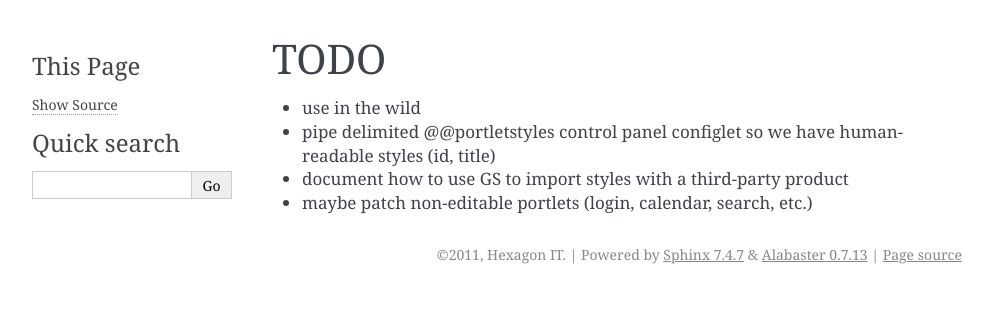
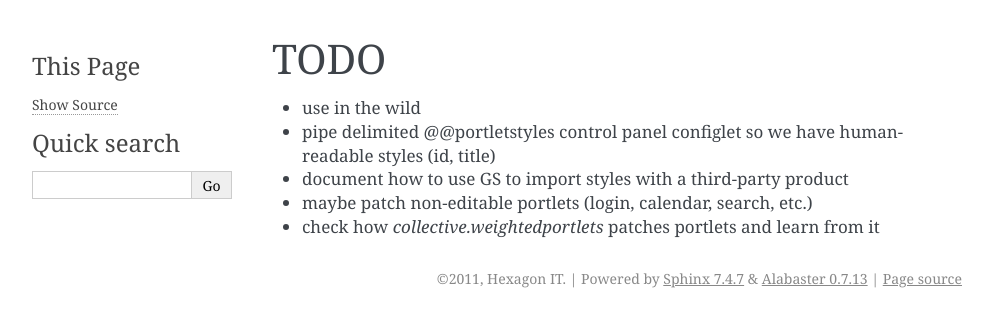
Before and after one commit to hexagonit/hexagonit.portletstyle, a Sphinx documentation site: the page built from hexagonit/portletstyle/docs/FUTURE.rst, in a window 1280 px wide. Shown: the top 327 px of the page, without its empty margins (148-1141 px from the left). Built offline with Sphinx 7.4.7, drawn with Linux system fonts in a browser that asks for light colours.

Commit message:
one more TODO entry

```diff
--- a/hexagonit/portletstyle/docs/FUTURE.rst
+++ b/hexagonit/portletstyle/docs/FUTURE.rst
@@ -6,3 +6,4 @@ TODO
   human-readable styles (id, title)
 * document how to use GS to import styles with a third-party product
 * maybe patch non-editable portlets (login, calendar, search, etc.)
+* check how `collective.weightedportlets` patches portlets and learn from it
```
